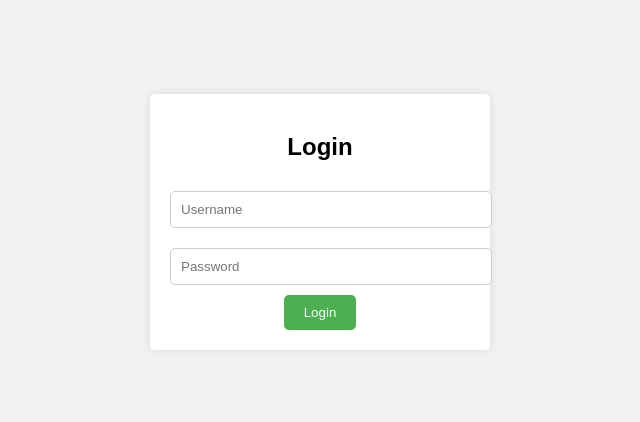
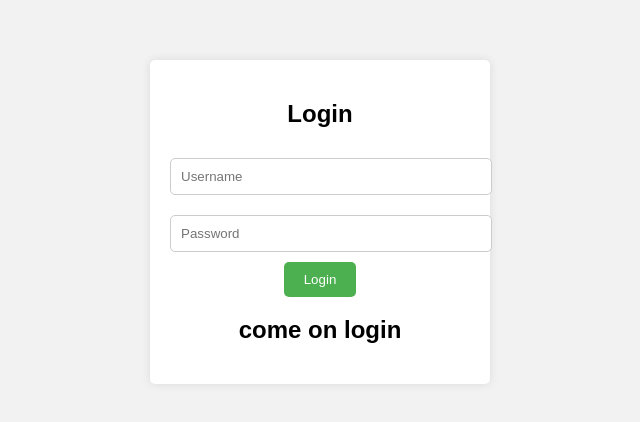
Before and after one commit to Minte5/website-project, a plain HTML site: page login.html in a window 1280 px wide. Shown: the part 186-608 px from the top of the page, without its empty margins (320-960 px from the left). Drawn offline with Linux system fonts and the light colour scheme.

Commit message:
added H2

```diff
--- a/login.html
+++ b/login.html
@@ -51,6 +51,7 @@
         <input type="text" name="username" placeholder="Username" required><br>
         <input type="password" name="password" placeholder="Password" required><br>
         <button type="submit">Login</button>
+	<h2>come on login</h2>
     </form>
 </div>
 
```
